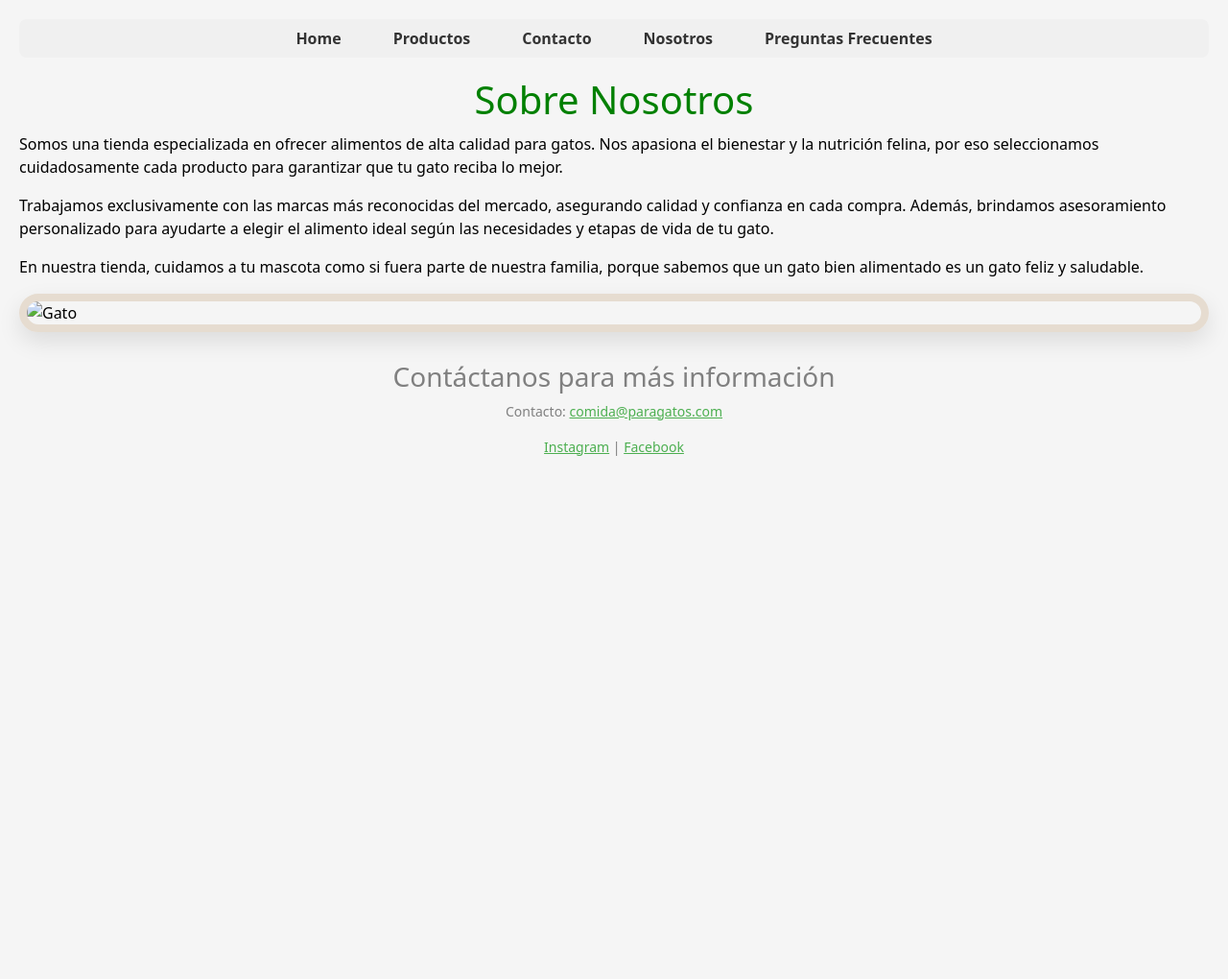
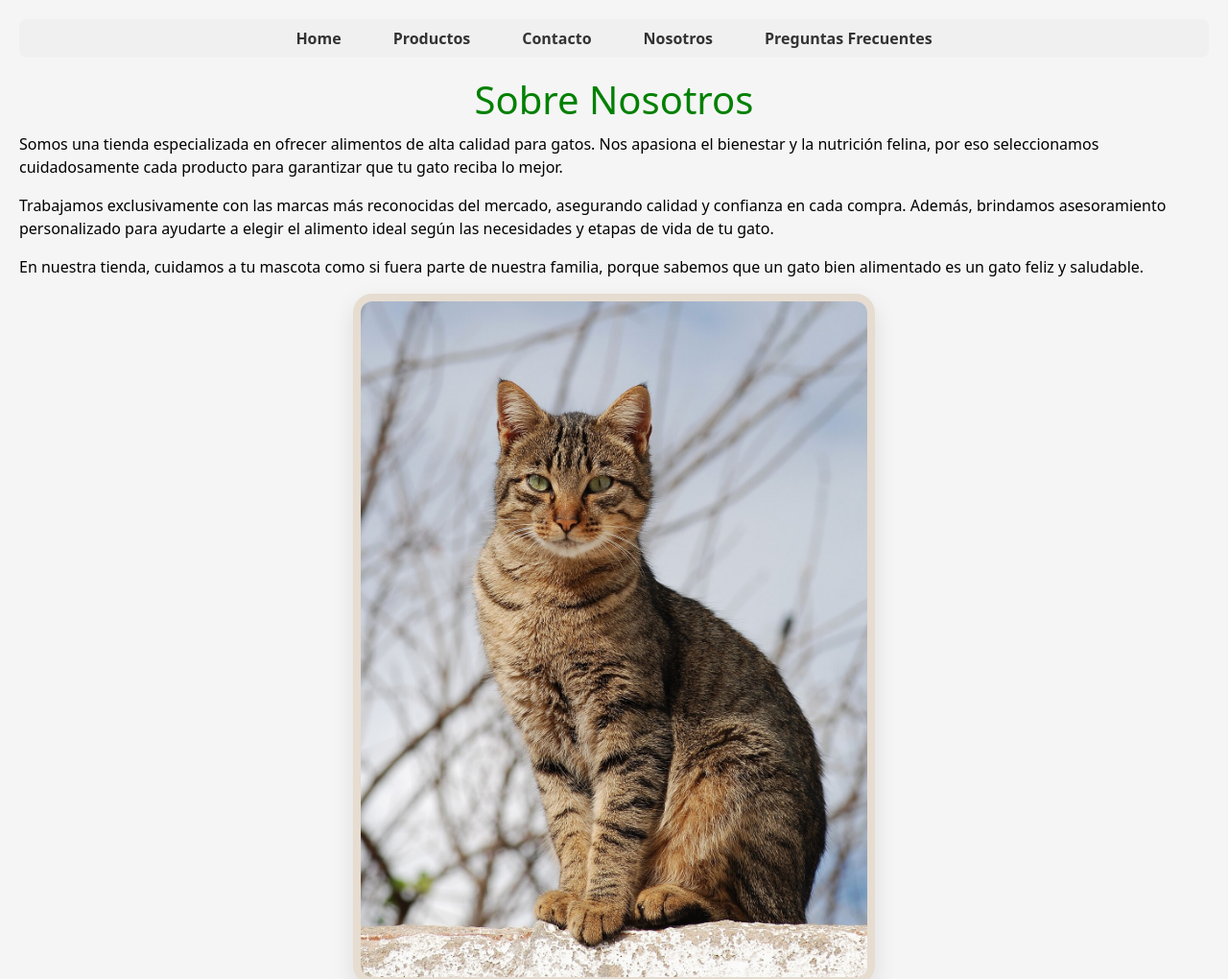
Before and after one commit to PabloB97/DesarrolloWebFinal-73330, a plain HTML site: page paginas/nosotros.html in a window 1280 px wide. Shown: the top 1020 px of the page at 96% size. Before the commit the page ends 800 px from the top, so only its background shows below. Drawn offline with nearby package versions, Linux system fonts and the light colour scheme; files that its build step writes are made by us from their sources; the site is published under a folder, as on GitHub Pages, so addresses that start at the root find nothing.

Commit message:
Update nosotros.html

```diff
--- a/paginas/nosotros.html
+++ b/paginas/nosotros.html
@@ -47,7 +47,7 @@
         <p>En nuestra tienda, cuidamos a tu mascota como si fuera parte de nuestra familia, porque sabemos que un gato
             bien alimentado es un gato feliz y saludable.</p>
 
-            <img src="/img/gato.jpg" alt="Gato" class="img-principal" />
+            <img src="../img/gato.jpg" alt="Gato" class="img-principal" />
     </main>
 
     <footer>
```
